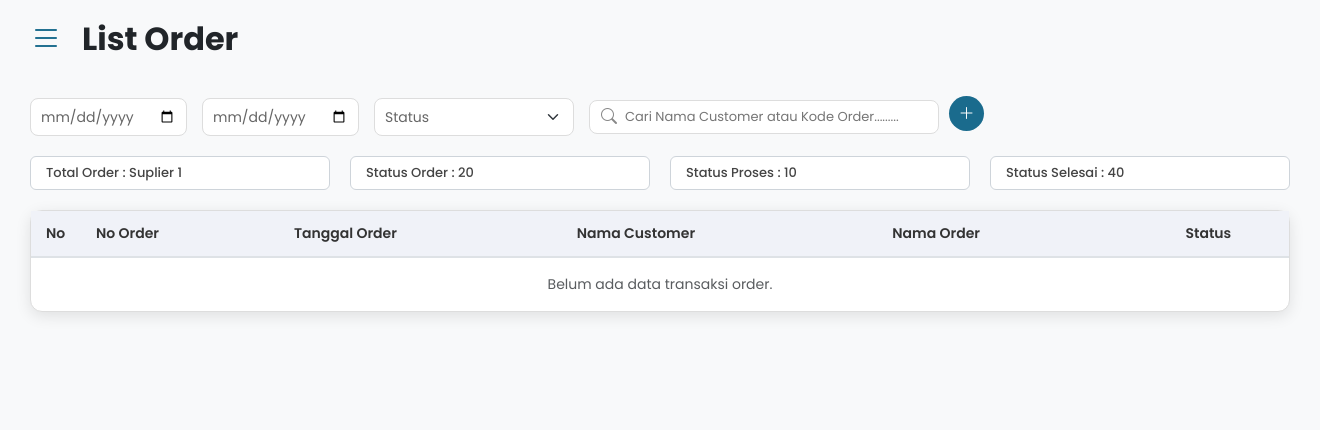
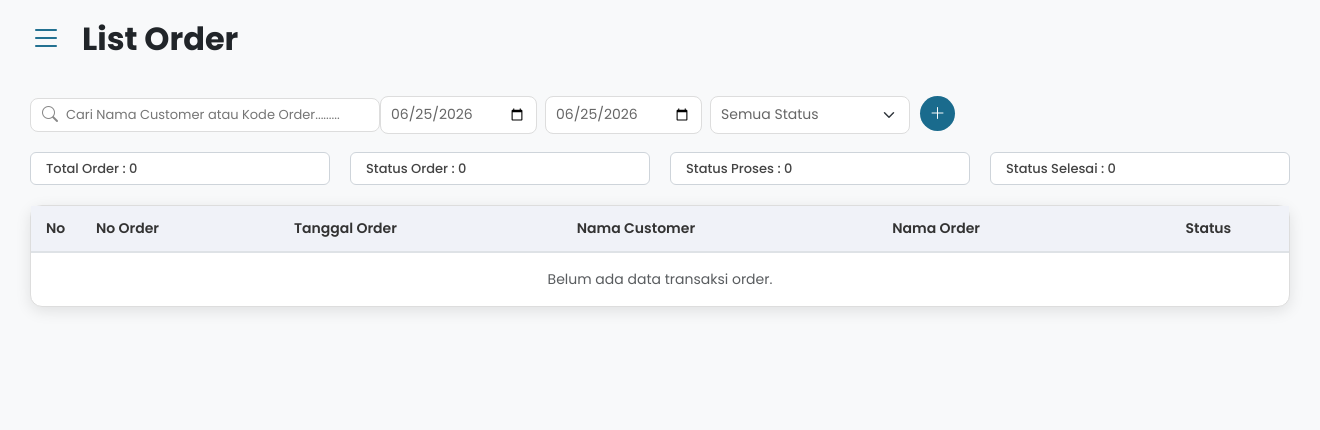
Before and after one commit to olookdev/Software_DSI, a Django app: page /order/ in a window 1320 px wide. Shown: the part 70-500 px from the top of the page. Run offline with Django 5.2, Linux system fonts and the light colour scheme; data that the repository does not hold is empty.

Commit message:
perbaikan list order

```diff
--- a/inventory/templates/inventory/list_order.html
+++ b/inventory/templates/inventory/list_order.html
@@ -4,23 +4,33 @@
 
 <div class="action-bar">
     <div class="controls-group">
-        <input type="date" class="form-control custom-input-date" name="start_date">
-        <input type="date" class="form-control custom-input-date" name="end_date">
-        <select class="form-select custom-select" style="width: 200px;">
-            <option selected>Status</option>
-            <option value="order">Order</option>
-            <option value="proses">Proses</option>
-            <option value="selesai">Selesai</option>
-        </select>
-        {% include 'components/search_bar.html' with placeholder_text="Cari Nama Customer atau Kode Order........." %}
+        <div id="search-input-field" style="max-width: 350px; flex-grow: 1;">
+            {% include 'components/search_bar.html' with placeholder_text="Cari Nama Customer atau Kode Order........." %}
+        </div>
+
+        <form method="GET" action="" id="form-filter" class="d-flex gap-2 align-items-center flex-wrap m-0">
+            <input type="hidden" name="search" id="hidden-search-input" value="{{ query|default:'' }}">
+            <input type="date" class="form-control custom-input-date" name="start_date" value="{{ start_date }}"
+                onchange="document.getElementById('form-filter').submit()">
+            <input type="date" class="form-control custom-input-date" name="end_date" value="{{ end_date }}"
+                onchange="document.getElementById('form-filter').submit()">
+            <select class="form-select custom-select" name="status" style="width: 200px;"
+                    onchange="document.getElementById('form-filter').submit()">
+                <option value="Semua" {% if status_aktif == 'Semua' %}selected{% endif %}>Semua Status</option>
+                <option value="order" {% if status_aktif == 'order' %}selected{% endif %}>Order</option>
+                <option value="proses" {% if status_aktif == 'proses' %}selected{% endif %}>Proses</option>
+                <option value="selesai" {% if status_aktif == 'selesai' %}selected{% endif %}>Selesai</option>
+            </select>
+        </form>
+
         {% include 'components/btn_plus.html' with modal_id="tambahOrderModal" %}
     </div>
 
     <div class="controls-group" style="margin-top: 0px;">
-        {%include 'components/info_cards.html' with label="Total Order" value="Suplier 1 " %}
-        {%include 'components/info_cards.html' with label="Status Order" value="20" %}
-        {%include 'components/info_cards.html' with label="Status Proses" value="10" %}
-        {%include 'components/info_cards.html' with label="Status Selesai" value="40" %}
+        {% include 'components/info_cards.html' with label="Total Order" value=card_total %}
+        {% include 'components/info_cards.html' with label="Status Order" value=card_order %}
+        {% include 'components/info_cards.html' with label="Status Proses" value=card_proses %}
+        {% include 'components/info_cards.html' with label="Status Selesai" value=card_selesai %}
     </div>
 
     <div class="table-container-shadow">
@@ -162,9 +172,9 @@
                                             <label class="fw-bold text-nowrap mb-0">Qty</label>
                                             <input type="number" id="input_qty" class="form-control form-control-sm border-dark text-center" value="1" min="1">
                                         </div>
-                                        <input type="number" id="input_p" class="form-control form-control-sm border-dark text-center" style="width: 70px;" placeholder="P">
+                                        <input type="number" id="input_p" step="any" class="form-control form-control-sm border-dark text-center" style="width: 70px;" placeholder="P">
                                         <span class="fw-bold">X</span>
-                                        <input type="number" id="input_l" class="form-control form-control-sm border-dark text-center" style="width: 70px;" placeholder="L">
+                                        <input type="number" id="input_l" step="any" class="form-control form-control-sm border-dark text-center" style="width: 70px;" placeholder="L">
                                         <span class="fw-bold">=</span>
                                         <input type="text" id="input_luas" class="form-control form-control-sm border-dark bg-light text-center" style="width: 90px;" readonly value="1">
                                     </div>
@@ -444,6 +454,34 @@
 </style>
 
 <script>
+document.addEventListener("DOMContentLoaded", function() {
+        // Find the actual input element inside your component search_bar
+        const realSearchInput = document.querySelector("#search-input-field input[type='text']");
+        const hiddenSearch = document.getElementById("hidden-search-input");
+        const filterForm = document.getElementById("form-filter");
+
+        if (realSearchInput) {
+            // Pasang kembali text yang dicari sebelumnya ke dalam input bar agar tidak hilang setelah reload
+            realSearchInput.value = hiddenSearch.value;
+
+            // Fitur Live Search: Otomatis submit form saat user selesai mengetik (tekan Enter)
+            realSearchInput.addEventListener("keypress", function(e) {
+                if (e.key === "Enter") {
+                    e.preventDefault(); // Mencegah submit default komponen
+                    hiddenSearch.value = realSearchInput.value; // Pindahkan teks ke form utama
+                    filterForm.submit(); // Jalankan pencarian global
+                }
+            });
+
+            // Opsional: Otomatis mencari jika user menghapus seluruh teks pencarian (klik silang/backspace habis)
+            realSearchInput.addEventListener("input", function() {
+                if (realSearchInput.value === "") {
+                    hiddenSearch.value = "";
+                    filterForm.submit();
+                }
+            });
+        }
+    });
 document.addEventListener("DOMContentLoaded", function () {
     // 1. Inisialisasi Tanggal Default
     const tglInput = document.getElementById('tgl_order_input');
--- a/inventory/views.py
+++ b/inventory/views.py
@@ -489,8 +489,6 @@ def tambah_arus_stok(request):
         v_keterangan = request.POST.get('keterangan_arus')
         v_suplier_id = request.POST.get('suplier')
         v_harga = request.POST.get('harga_satuan')
-
-        # --- TANGKAP INPUTAN BARU ---
         v_pembayaran = request.POST.get('pembayaran')
         v_tenggat = request.POST.get('tenggat_pembayaran')
 
@@ -526,7 +524,6 @@ def tambah_arus_stok(request):
 
                 barang.save()
 
-                # Simpan ke Database (Perhitungan Sisa Pembayaran ditangani otomatis oleh model.py saat .save())
                 ArusStok.objects.create(
                     barang=barang,
                     jenis_arus=v_jenis_arus,
@@ -560,7 +557,6 @@ def edit_arus_stok(request, pk):
             v_suplier_id = request.POST.get('suplier')
             v_harga = request.POST.get('harga_satuan')
 
-            # --- TANGKAP INPUTAN EDIT BARU ---
             v_pembayaran = request.POST.get('pembayaran')
             v_tenggat = request.POST.get('tenggat_pembayaran')
 
@@ -576,7 +572,6 @@ def edit_arus_stok(request, pk):
                 else:
                     arus.suplier = None
 
-            # .save() di bawah ini akan otomatis mengalkulasi sisa_pembayaran terbaru
             arus.save()
             messages.success(request, f"Berhasil memperbarui data riwayat arus stok.")
 
@@ -641,21 +636,46 @@ def titik_uang(nilai_string):
 
 def list_order(request):
     query = request.GET.get('search')
+    start_date = request.GET.get('start_date')
+    end_date = request.GET.get('end_date')
+    status_filter = request.GET.get('status', 'Semua')
+    hari_ini = timezone.now().date()
+    semua_order = OrderUtama.objects.all()
 
+    if start_date and end_date:
+        semua_order = semua_order.filter(tgl_order__date__range=[start_date, end_date])
+    else:
+        semua_order = semua_order.filter(tgl_order__date=hari_ini)
+        start_date = hari_ini.strftime('%Y-%m-%d')
+        end_date = hari_ini.strftime('%Y-%m-%d')
     if query:
-        semua_order = OrderUtama.objects.filter(
+        semua_order = semua_order.filter(
             Q(no_order__icontains=query) |
             Q(nama_order__icontains=query) |
             Q(customer__nama_customer__icontains=query)
-        ).order_by('-id')
-    else:
-        semua_order = OrderUtama.objects.all().order_by('-id')
+        )
+
+    total_orderan = semua_order.count()
+    total_status_order = semua_order.filter(status__iexact='order').count()
+    total_status_proses = semua_order.filter(status__iexact='proses').count()
+    total_status_selesai = semua_order.filter(status__iexact='selesai').count()
+
+    if status_filter and status_filter != 'Semua':
+        semua_order = semua_order.filter(status__iexact=status_filter)
+
+    semua_order = semua_order.order_by('-id')
 
     return render(request, 'inventory/list_order.html', {
         'orders': semua_order,
-        'query': query
+        'query': query,
+        'start_date': str(start_date),
+        'end_date': str(end_date),
+        'status_aktif': status_filter,
+        'card_total': total_orderan,
+        'card_order': total_status_order,
+        'card_proses': total_status_proses,
+        'card_selesai': total_status_selesai,
     })
-
 
 def tambah_order(request):
     if request.method == "POST":
@@ -917,7 +937,7 @@ def hutang(request):
                 messages.error(request, f"Nominal pembayaran melebihi sisa utang (Maksimal Rp {sisa_formatted})")
             else:
                 arus_stok_obj.pembayaran += nominal_cicil
-                arus_stok_obj.save() #
+                arus_stok_obj.save()
 
                 cicil_formatted = f"{nominal_cicil:,.0f}".replace(',', '.')
                 messages.success(request, f"Berhasil membayar utang sebesar Rp {cicil_formatted}")
```
